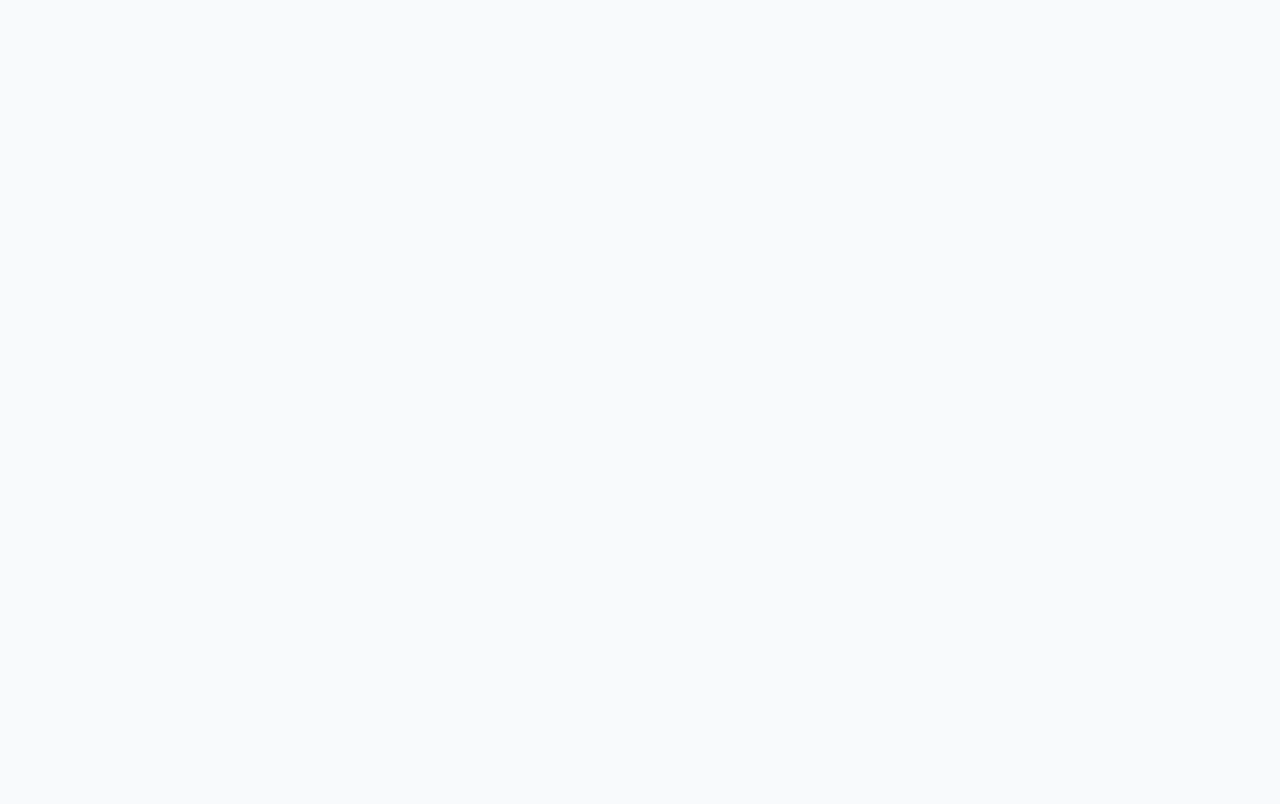
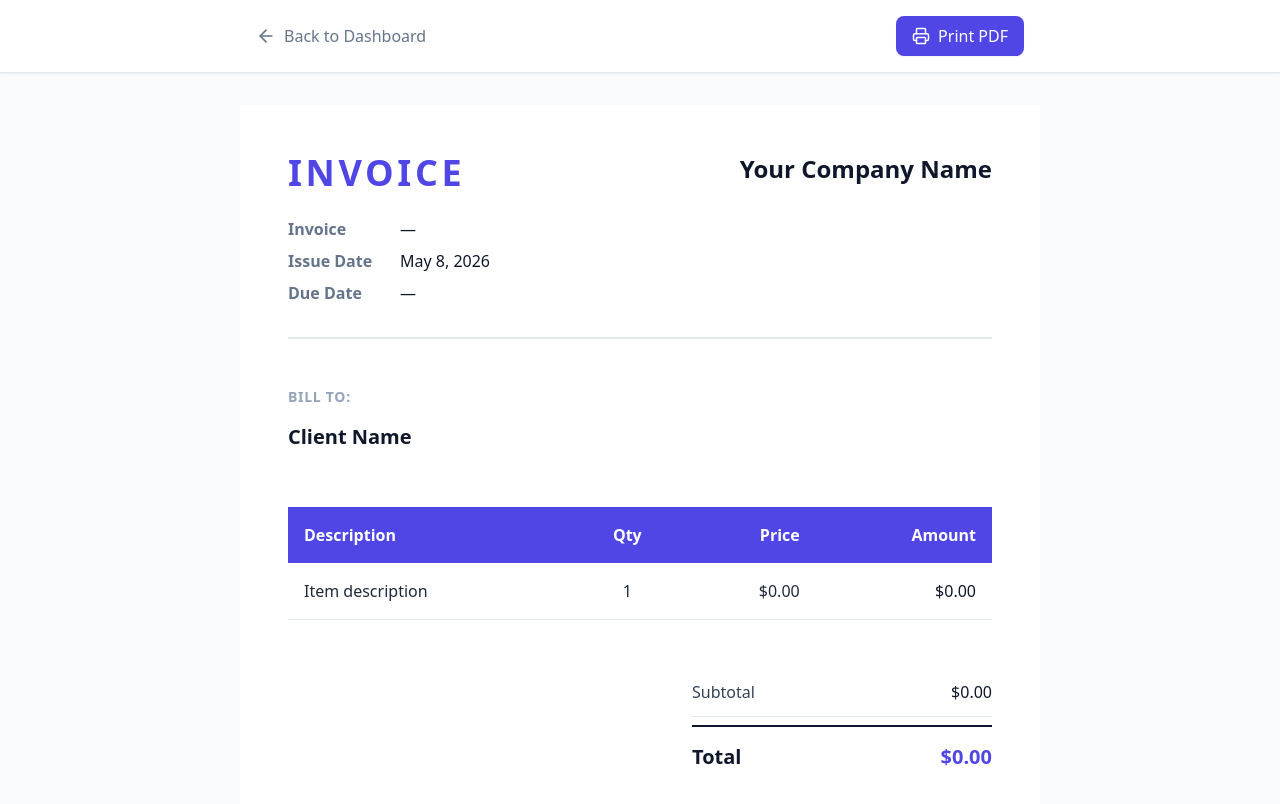
Before and after one commit to GHDBASHEN/Invoice-Generation-System, a React (Create React App) app in the folder frontend/: page /view/1 in a window 1280 px wide. Before the commit this address had no page. Shown: the top 804 px of the page. Built offline with nearby package versions, Linux system fonts and the light colour scheme; no server answers.

Commit message:
feat: implement dashboard and invoice viewing pages with routing support

```diff
--- a/frontend/src/App.js
+++ b/frontend/src/App.js
@@ -2,6 +2,7 @@ import React from 'react';
 import { BrowserRouter as Router, Routes, Route } from 'react-router-dom';
 import Dashboard from './pages/Dashboard';
 import InvoiceBuilder from './pages/InvoiceBuilder';
+import ViewInvoice from './pages/ViewInvoice';
 
 function App() {
   return (
@@ -10,6 +11,7 @@ function App() {
         <Route path="/" element={<Dashboard />} />
         <Route path="/create" element={<InvoiceBuilder />} />
         <Route path="/edit/:id" element={<InvoiceBuilder />} />
+        <Route path="/view/:id" element={<ViewInvoice />} />
       </Routes>
     </Router>
   );
--- a/frontend/src/pages/Dashboard.js
+++ b/frontend/src/pages/Dashboard.js
@@ -117,7 +117,14 @@ const Dashboard = () => {
               <tbody>
                 {invoices.map((invoice) => (
                   <tr key={invoice._id} className="border-b border-slate-200 last:border-0 hover:bg-slate-50 transition-colors">
-                    <td className="p-4 font-medium text-slate-900">{invoice.invoiceNumber || 'Draft'}</td>
+                    <td className="p-4 font-medium text-slate-900">
+                      <span
+                        className="cursor-pointer text-indigo-600 hover:text-indigo-800 hover:underline"
+                        onClick={() => navigate(`/view/${invoice._id}`)}
+                      >
+                        {invoice.invoiceNumber || 'Draft'}
+                      </span>
+                    </td>
                     <td className="p-4 text-slate-600">{invoice.client.name || 'Unknown Client'}</td>
                     <td className="p-4 text-slate-600">{formatDate(invoice.issueDate)}</td>
                     <td className="p-4 font-semibold text-indigo-600">{formatCurrency(calculateTotal(invoice), invoice.currency)}</td>
--- /dev/null
+++ b/frontend/src/pages/ViewInvoice.js
@@ -0,0 +1,48 @@
+import React from 'react';
+import { useParams, useNavigate } from 'react-router-dom';
+import { useInvoiceState } from '../hooks/useInvoiceState';
+import InvoicePreview from '../components/InvoicePreview';
+import { ArrowLeft, Printer } from 'lucide-react';
+
+const ViewInvoice = () => {
+  const { id } = useParams();
+  const navigate = useNavigate();
+  const state = useInvoiceState(id);
+  const { loading } = state;
+
+  if (loading) {
+    return (
+      <div className="min-h-screen flex items-center justify-center bg-slate-50">
+        <p className="text-slate-500">Loading document...</p>
+      </div>
+    );
+  }
+
+  return (
+    <div className="bg-slate-50 min-h-screen pb-12">
+      {/* Action Bar */}
+      <div className="bg-white border-b border-slate-200 sticky top-0 z-50 shadow-sm no-print mb-8">
+        <div className="max-w-[800px] mx-auto px-4 py-4 flex flex-col sm:flex-row justify-between items-center gap-4">
+          <button
+            onClick={() => navigate('/')}
+            className="flex items-center gap-2 text-slate-500 hover:text-slate-900 transition-colors font-medium"
+          >
+            <ArrowLeft size={20} /> Back to Dashboard
+          </button>
+
+          <button
+            onClick={() => window.print()}
+            className="inline-flex items-center gap-2 px-4 py-2 bg-indigo-600 text-white rounded-lg font-medium hover:bg-indigo-700 transition-colors shadow-sm"
+          >
+            <Printer size={18} /> Print PDF
+          </button>
+        </div>
+      </div>
+
+      {/* Invoice Document */}
+      <InvoicePreview state={state} />
+    </div>
+  );
+};
+
+export default ViewInvoice;
```
